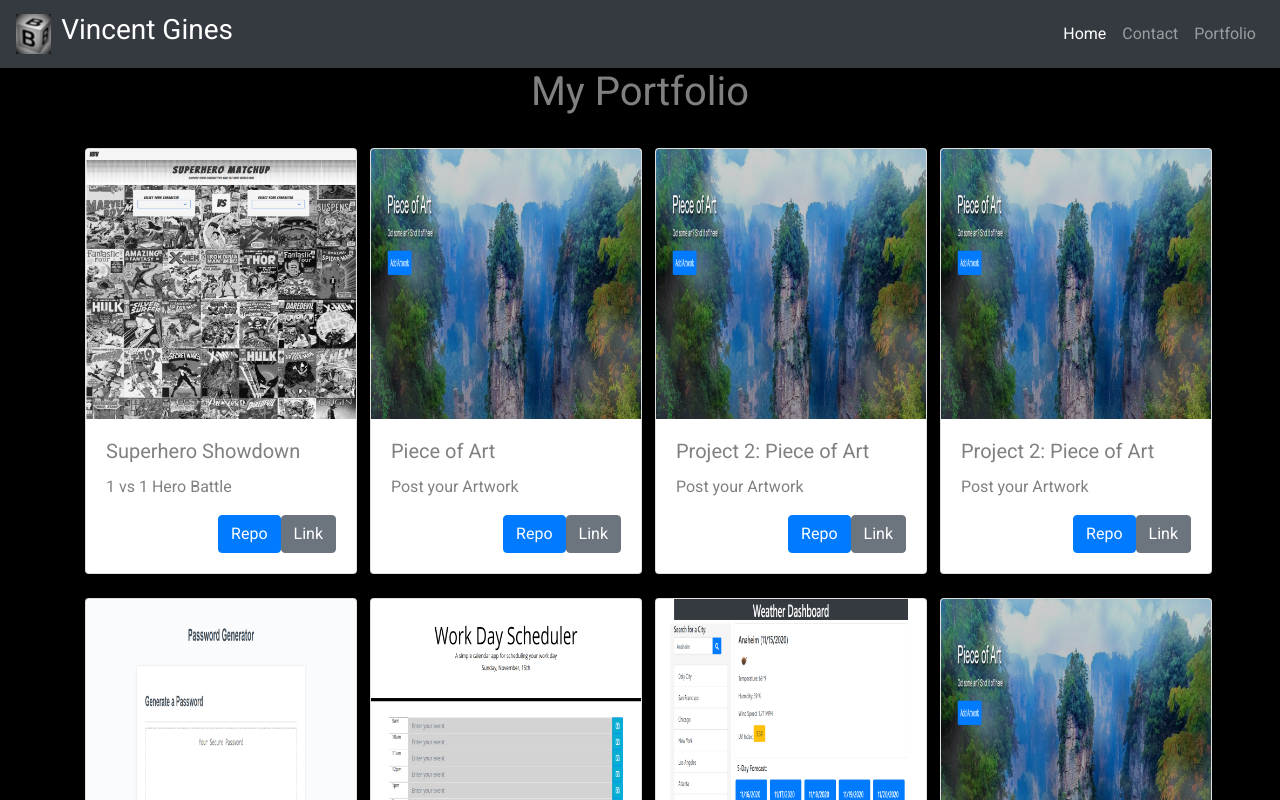
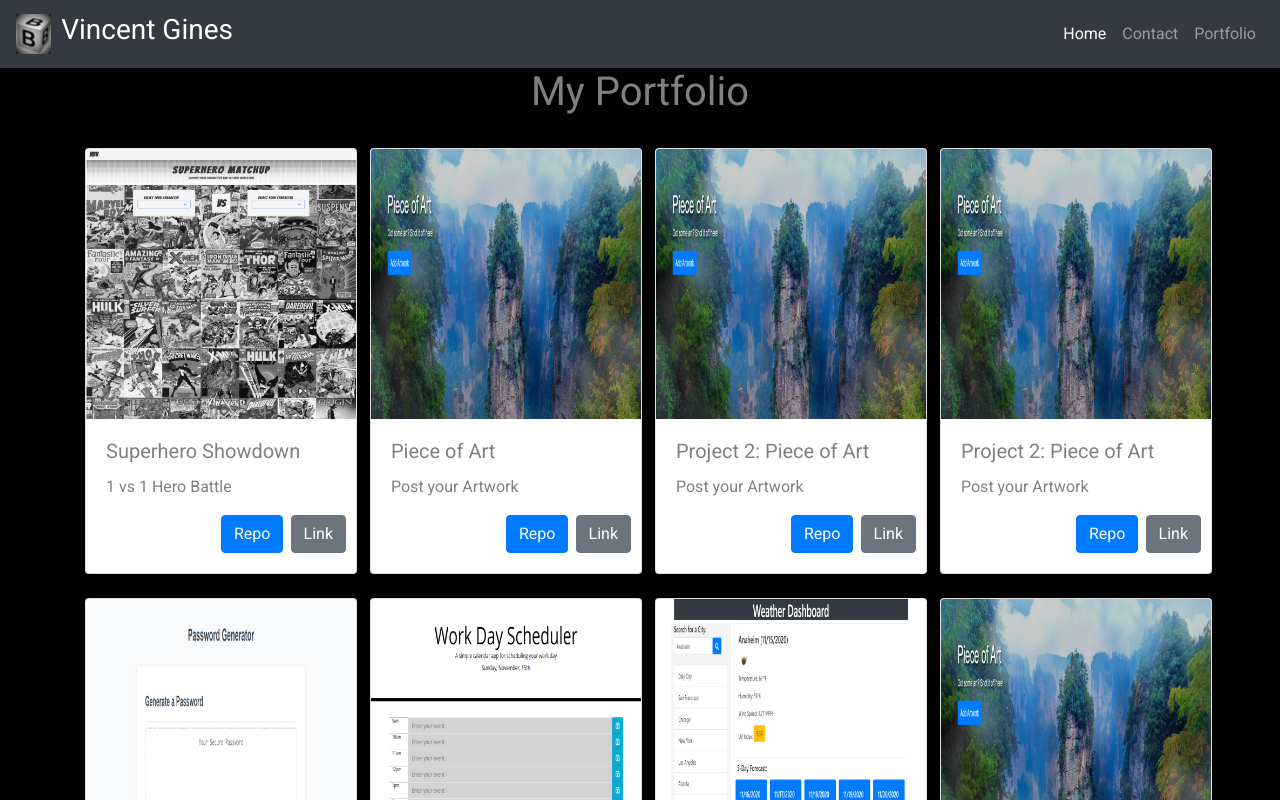
Before and after one commit to vgines73/reactPortfolio, a React (Create React App) app: page /Portfolio in a window 1280 px wide. Shown: the top 800 px of the page. Built offline with nearby package versions, Linux system fonts and the light colour scheme; a web font is replaced by a local one.

Commit message:
fixed button spacing for cards and added resume.

```diff
--- a/src/Components/Card/Card.js
+++ b/src/Components/Card/Card.js
@@ -4,9 +4,14 @@ const styles = {
     width: "17rem",
   },
   buttonStyles: {
-    justifyContent: "between",
+    display: "flex",
+    justifyContent: "space-between",
+
     float: "right",
-    marginLeft: "10px"
+    marginRight: "-10px",
+    width: "125px",
+    // right: 0
+
   }
 };
 const Card = (props) => {
--- a/src/Pages/Contact.js
+++ b/src/Pages/Contact.js
@@ -95,7 +95,7 @@ const Contact = () => {
                     ></i>
                     <br />
                     <a
-                      href="./Assets/resume/vincentGinesResume.pdf"
+                      href="../Components/resume/vincentGinesResume.pdf"
                       style={styles.resumeStyle}
                       target="blank"
                     >
```
Also changed, not shown: 1 other file (tests, documents, lock files or other folders).
